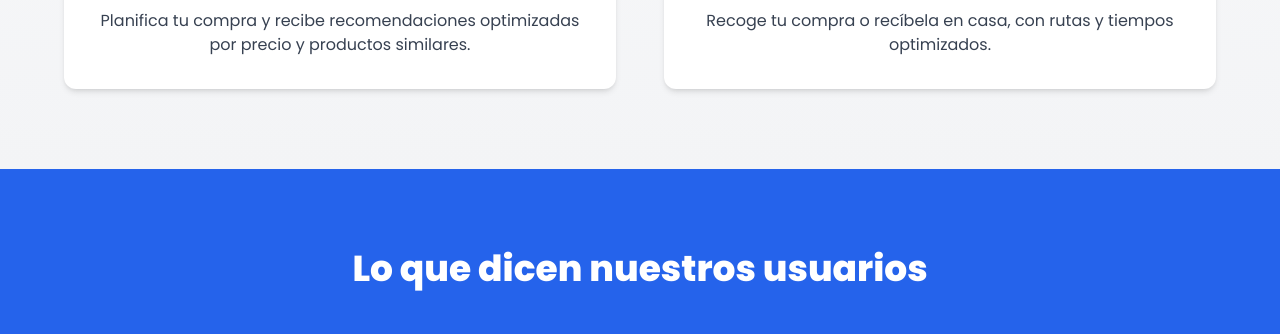
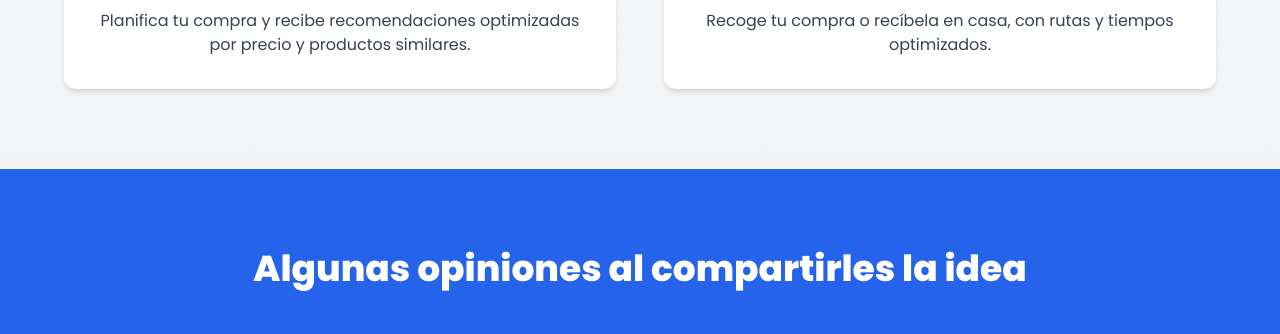
Before and after one commit to SmartKart1/SmartKart, a plain HTML site: page index.html in a window 1280 px wide. Shown: the part 1815-2149 px from the top of the page. Drawn offline with nearby package versions, Linux system fonts and the light colour scheme.

Commit message:
index.html

```diff
--- a/index.html
+++ b/index.html
@@ -278,7 +278,7 @@
   <!-- Algunas opiniones -->
   <section class="py-20 bg-primary text-white">
     <div class="max-w-6xl mx-auto px-6">
-      <h2 class="text-4xl font-extrabold mb-12 text-center">Lo que dicen nuestros usuarios</h2>
+      <h2 class="text-4xl font-extrabold mb-12 text-center">Algunas opiniones al compartirles la idea</h2>
       <div class="grid grid-cols-1 md:grid-cols-3 gap-12">
         <div class="bg-white bg-opacity-20 rounded-xl p-6 shadow-lg flex flex-col items-center">
           <img
```
